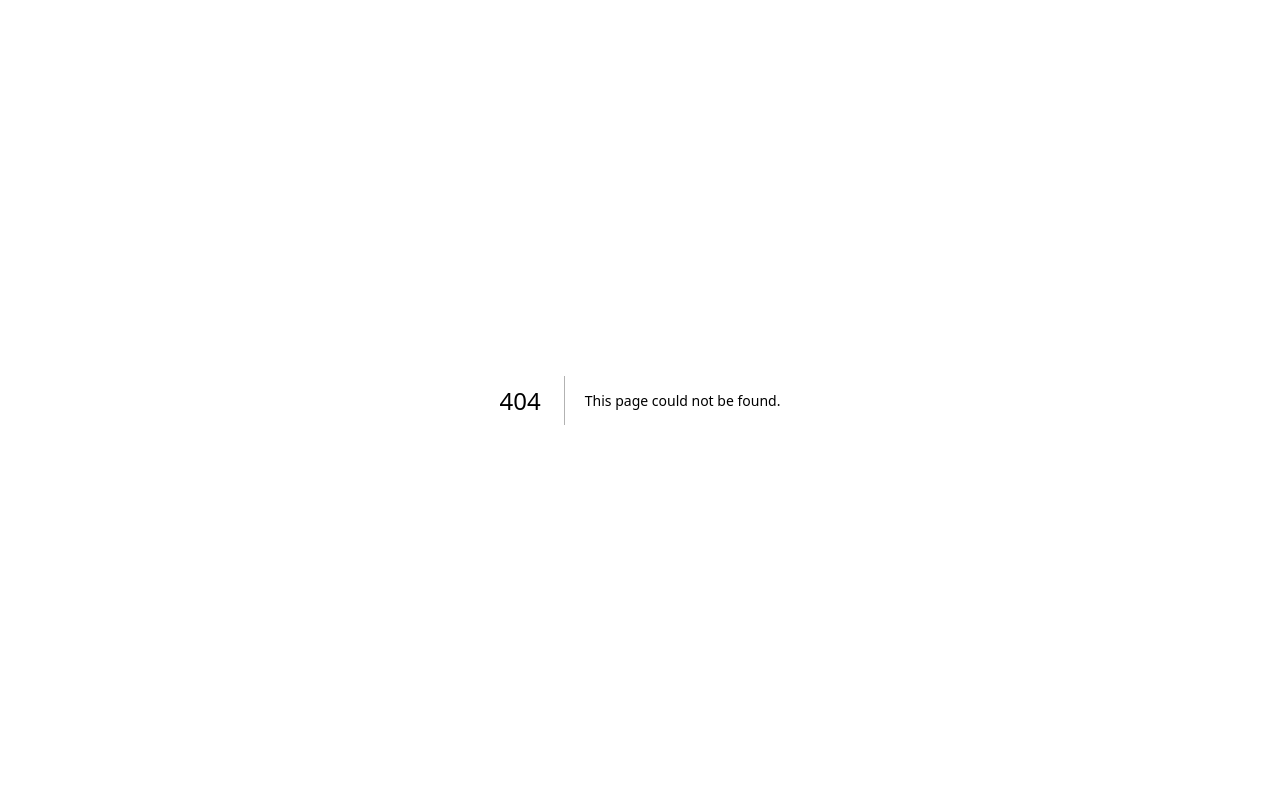
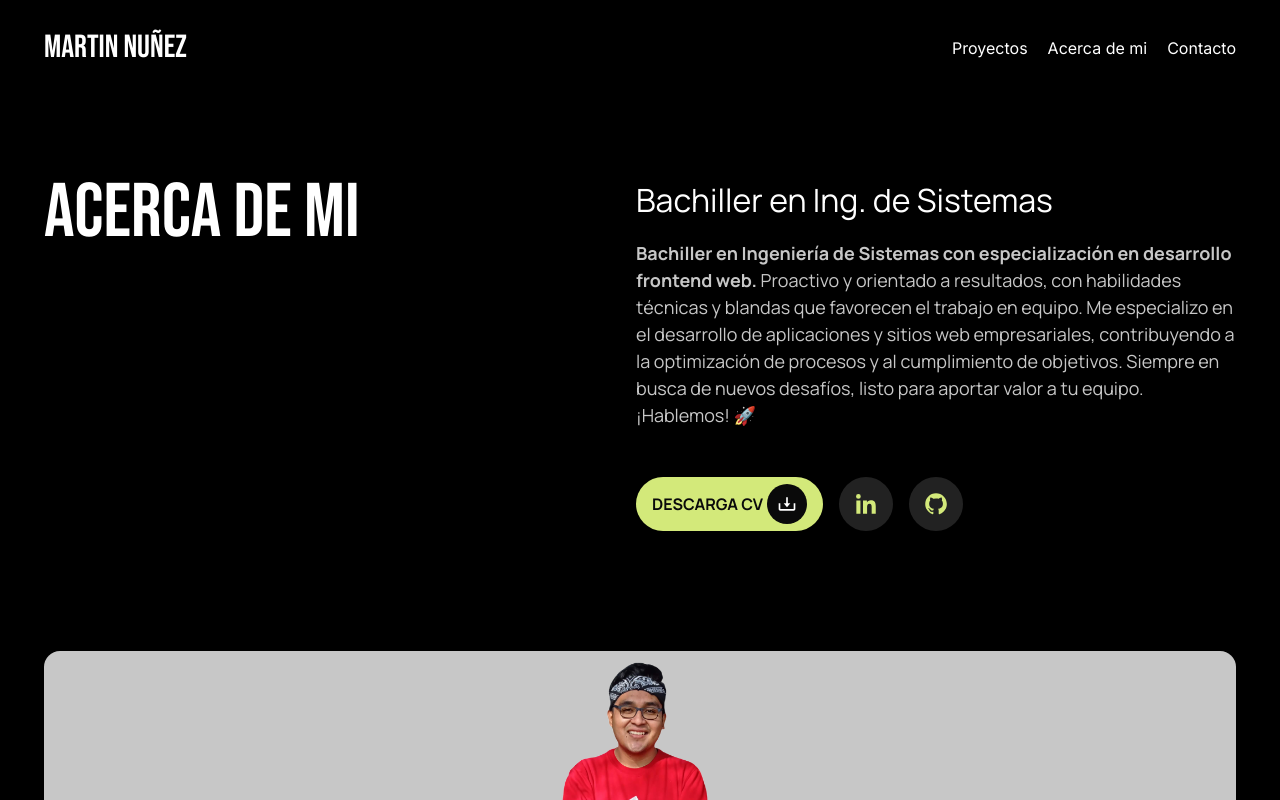
Before and after one commit to martinalonsonu/portfolio-martin, a Next.js app: page /about in a window 1280 px wide. Before the commit this address had no page. Shown: the top 800 px of the page. Built offline with nearby package versions, Linux system fonts and the light colour scheme.

Commit message:
feat: se crea página about para portafolio

```diff
--- /dev/null
+++ b/src/app/about/page.tsx
@@ -0,0 +1,13 @@
+import AboutSection from "@/components/about";
+import Contact from "@/components/contact";
+
+const About = () => {
+  return (
+    <>
+      <AboutSection isHome={false} />
+      <Contact />
+    </>
+  );
+};
+
+export default About;
--- a/src/app/layout.tsx
+++ b/src/app/layout.tsx
@@ -1,5 +1,6 @@
 import type { Metadata } from "next";
 import { Bebas_Neue, Inter, Manrope } from "next/font/google";
+import Header from "@/components/header";
 import "./globals.css";
 
 
@@ -35,6 +36,7 @@ export default function RootLayout({
         className={`${bebasNeue.variable} ${inter.variable} ${manrope.variable} `}
       cz-shortcut-listen="true"
       >
+        <Header />
         {children}
       </body>
     </html>
--- a/src/app/page.tsx
+++ b/src/app/page.tsx
@@ -1,19 +1,15 @@
 import AboutSection from "@/components/about";
 import Contact from "@/components/contact";
-import Header from "@/components/header";
 import Projects from "@/components/projects";
 import Top from "@/components/top";
 
 export default function Home() {
   return (
-    <>
-      <Header />
       <main>
         <Top />
         <Projects />
-        <AboutSection />
+        <AboutSection isHome />
         <Contact />
       </main>
-    </>
   );
 }
--- a/src/components/about.tsx
+++ b/src/components/about.tsx
@@ -1,22 +1,87 @@
-import Image from "next/image"
-import Link from "next/link"
+import Image from "next/image";
+import Link from "next/link";
+import React from "react";
+import Socials from "./socials";
 
-const AboutSection = () => {
+const AboutSection = ({ isHome }: { isHome: boolean }) => {
+  const styles = {
+    isHome: {
+      container:
+        "flex justify-between items-center max-sm:flex-col flex-row max-w-[1224px] m-auto px-4 max-lg:py-16 py-20 border-b border-b-[#484848]",
+      first: "sm:max-w-[544px] w-full flex flex-col items-start justify-center",
+      paragraph:
+        "max-lg:text-base/[160%] text-[18px]/[150%] font-manrope text-[#C7C7C7] max-w-[600px]",
+      containerImage:
+        "w-full h-[400px] sm:w-[500px] sm:h-full max-sm:mt-16 bg-[#C7C7C7] rounded-2xl flex items-end justify-center",
+    },
+    noHome: {
+      container:
+        "flex justify-between items-center flex-col max-w-[1224px] m-auto px-4 max-lg:py-16 py-20",
+      first: "w-full flex max-sm:flex-col flex-row items-start justify-between",
+      paragraph:
+        "max-lg:text-base/[160%] text-[18px]/[150%] font-manrope text-[#C7C7C7] max-w-[600px] mb-12",
+      containerImage:
+        "w-full h-[400px] sm:h-full max-sm:mt-16 bg-[#C7C7C7] rounded-2xl flex items-end justify-center max-sm:mt-20 mt-30",
+    },
+  };
+
+  const ContainerDiv = isHome ? React.Fragment : "div";
+
   return (
-        <section id="aboutMe" className="flex justify-between items-center max-sm:flex-col flex-row max-w-[1224px] m-auto px-4 max-lg:py-16 py-20 border-b border-b-[#484848]">
-            <div className="sm:max-w-[544px] w-full flex flex-col items-start justify-center">
-                <h3 className="max-lg:text-[43px]/[100%] text-[76px]/[100%] font-bebas text-white">ACERCA DE MI</h3>
-                <p className="max-lg:text-base/[160%] text-[32px]/[150%] font-manrope text-white mb-4">Bachiller en Ing. de Sistemas</p>
-                <p className="max-lg:text-base/[160%] text-[18px]/[150%] font-manrope text-[#C7C7C7] max-w-[600px]"><b>Bachiller en Ingeniería de Sistemas con especialización en desarrollo frontend web.</b> Proactivo y orientado a resultados, con habilidades técnicas y blandas que favorecen el trabajo en equipo. Me especializo en el desarrollo de aplicaciones y sitios web empresariales, contribuyendo a la optimización de procesos y al cumplimiento de objetivos. Siempre en busca de nuevos desafíos, listo para aportar valor a tu equipo. ¡Hablemos! 🚀</p>
-                <Link href='/' target="_blank" className="flex text-[#D3E97A] text-[14px]/[150%] font-bold font-manrope max-sm:mt-6 mt-[53px] underline underline-offset-2">
+    <section
+      id="aboutMe"
+      className={isHome ? styles.isHome.container : styles.noHome.container}
+    >
+      <div className={isHome ? styles.isHome.first : styles.noHome.first}>
+        <h3 className="max-lg:text-[43px]/[100%] text-[76px]/[100%] font-bebas text-white">
+          ACERCA DE MI
+        </h3>
+        <ContainerDiv>
+          <p className="max-lg:text-base/[160%] text-[32px]/[150%] font-manrope text-white mb-4">
+            Bachiller en Ing. de Sistemas
+          </p>
+          <p
+            className={
+              isHome ? styles.isHome.paragraph : styles.noHome.paragraph
+            }
+          >
+            <b>
+              Bachiller en Ingeniería de Sistemas con especialización en
+              desarrollo frontend web.
+            </b>{" "}
+            Proactivo y orientado a resultados, con habilidades técnicas y
+            blandas que favorecen el trabajo en equipo. Me especializo en el
+            desarrollo de aplicaciones y sitios web empresariales, contribuyendo
+            a la optimización de procesos y al cumplimiento de objetivos.
+            Siempre en busca de nuevos desafíos, listo para aportar valor a tu
+            equipo. ¡Hablemos! 🚀
+          </p>
+          {!isHome && <Socials textButton="DESCARGA CV" />}
+        </ContainerDiv>
+        {isHome && (
+          <Link
+            href="/about"
+            className="flex text-[#D3E97A] text-[14px]/[150%] font-bold font-manrope max-sm:mt-6 mt-[53px] underline underline-offset-2"
+          >
             MÁS ACERCA DE MÍ
           </Link>
+        )}
       </div>
-            <div className="w-full h-[400px] sm:w-[500px] sm:h-full max-sm:mt-16 bg-[#C7C7C7] rounded-2xl flex items-end justify-center">
-                <Image src="/img-martin-2.png" alt="Martin Nuñez Navarro" width={300} height={400} className="w-full max-sm:h-[400px] h-[500px] object-contain" />
+      <div
+        className={
+          isHome ? styles.isHome.containerImage : styles.noHome.containerImage
+        }
+      >
+        <Image
+          src="/img-martin-2.png"
+          alt="Martin Nuñez Navarro"
+          width={300}
+          height={400}
+          className="w-full max-sm:h-[400px] h-[500px] object-contain"
+        />
       </div>
     </section>
-    )
-}
+  );
+};
 
-export default AboutSection
+export default AboutSection;
--- /dev/null
+++ b/src/components/socials.tsx
@@ -0,0 +1,96 @@
+import Link from "next/link";
+import { FC } from "react";
+
+interface SocialsProps {
+  textButton: string;
+}
+
+const Socials: FC<SocialsProps> = (props) => {
+  const { textButton } = props;
+  const isDownloadCV = textButton === "DESCARGA CV";
+  return (
+    <div className="flex gap-4">
+      <Link
+        href={isDownloadCV ? "/cv-martin-nunez.pdf" : "#contact"}
+        target={isDownloadCV ? "_blank" : ""}
+        className="flex items-center justify-center bg-[#D3E97A] text-[#0A0A0A] font-manrope font-bold text-[14px] sm:text-base w-[163px] sm:w-[187px] h-[48px] sm:h-[54px] px-4 gap-1 py-[19px] rounded-4xl"
+      >
+        {textButton}
+        {isDownloadCV ? (
+          <svg
+            width="40"
+            height="40"
+            viewBox="0 0 40 40"
+            fill="none"
+            xmlns="http://www.w3.org/2000/svg"
+          >
+            <g clipPath="url(#a)">
+              <circle cx="20" cy="20" r="20" fill="#0A0A0A" />
+              <path
+                d="m20 23.333 3.333-4.166h-2.5v-5.834h-1.666v5.834h-2.5z"
+                fill="#fff"
+              />
+              <path
+                d="M26.667 25H13.333v-5.833h-1.666V25c0 .92.747 1.667 1.666 1.667h13.334c.919 0 1.666-.748 1.666-1.667v-5.833h-1.666z"
+                fill="#fff"
+              />
+            </g>
+            <defs>
+              <clipPath id="a">
+                <path fill="#fff" d="M0 0h40v40H0z" />
+              </clipPath>
+            </defs>
+          </svg>
+        ) : (
+          <svg
+            width={40}
+            height={40}
+            viewBox="0 0 40 40"
+            fill="none"
+            xmlns="http://www.w3.org/2000/svg"
+          >
+            <circle cx={20} cy={20} r={20} fill="#0A0A0A" />
+            <path
+              d="m14.991 26.015 8.595-8.595v6.238h1.667v-9.083H16.17v1.666h6.238l-8.595 8.595z"
+              fill="#fff"
+            />
+          </svg>
+        )}
+      </Link>
+      <Link href="https://www.linkedin.com/in/martinalonsonu/" target="_blank">
+        <svg
+          width={54}
+          height={54}
+          viewBox="0 0 54 54"
+          fill="none"
+          xmlns="http://www.w3.org/2000/svg"
+        >
+          <rect width={54} height={54} rx={27} fill="#222" />
+          <path
+            d="M19.398 21.797a2.37 2.37 0 1 0 0-4.74 2.37 2.37 0 0 0 0 4.74m4.609 1.796v13.15h4.083V30.24c0-1.716.323-3.378 2.45-3.378 2.099 0 2.125 1.962 2.125 3.487v6.396h4.085v-7.212c0-3.543-.763-6.265-4.903-6.265-1.988 0-3.32 1.09-3.866 2.123h-.055v-1.798zm-6.654 0h4.09v13.15h-4.09z"
+            fill="#D3E97A"
+          />
+        </svg>
+      </Link>
+      <Link href="https://github.com/martinalonsonu" target="_blank">
+        <svg
+          width={54}
+          height={54}
+          viewBox="0 0 54 54"
+          fill="none"
+          xmlns="http://www.w3.org/2000/svg"
+        >
+          <rect width={54} height={54} rx={27} fill="#222" />
+          <path
+            fillRule="evenodd"
+            clipRule="evenodd"
+            d="M27.028 16.167c-5.968 0-10.805 4.837-10.805 10.805 0 4.773 3.095 8.824 7.39 10.254.54.097.735-.235.735-.521 0-.257-.009-.937-.012-1.838-3.006.652-3.641-1.45-3.641-1.45-.49-1.247-1.2-1.58-1.2-1.58-.98-.67.075-.655.075-.655 1.086.076 1.655 1.113 1.655 1.113.964 1.651 2.53 1.175 3.144.898.098-.698.38-1.175.688-1.445-2.399-.272-4.921-1.199-4.921-5.34 0-1.178.421-2.144 1.11-2.898-.11-.275-.484-1.374.107-2.86 0 0 .906-.292 2.97 1.106a10.3 10.3 0 0 1 2.704-.364c.913.001 1.823.123 2.704.364 2.065-1.399 2.97-1.106 2.97-1.106.591 1.486.22 2.585.108 2.86.693.754 1.11 1.719 1.11 2.897 0 4.153-2.525 5.065-4.932 5.333.384.333.731.992.731 2 0 1.445-.013 2.61-.013 2.965 0 .289.193.625.744.519 4.293-1.433 7.384-5.48 7.384-10.252 0-5.968-4.837-10.805-10.805-10.805"
+            fill="#D3E97A"
+          />
+        </svg>
+      </Link>
+    </div>
+  );
+};
+
+export default Socials;
--- a/src/components/top.tsx
+++ b/src/components/top.tsx
@@ -1,5 +1,5 @@
-import Link from "next/link"
 import Image from "next/image"
+import Socials from "./socials"
 
 const Top = () => {
 
@@ -12,27 +12,7 @@ const Top = () => {
             <p className="text-[#C7C7C7] max-lg:text-base text-[18px] mb-10 font-manrope">
               Un ingeniero de sistemas apasionado por el desarrollo web, enfocado en crear experiencias accesibles y amigables para el usuario.
             </p>
-            <div className="flex gap-4">
-              <Link href="#contact" className="flex items-center justify-center bg-[#D3E97A] text-[#0A0A0A] font-manrope font-bold text-[14px] sm:text-base w-[163px] sm:w-[187px] h-[48px] sm:h-[54px] px-4 gap-1 py-[19px] rounded-4xl">
-                CONTÁCTAME
-                <svg width={40} height={40} viewBox="0 0 40 40" fill="none" xmlns="http://www.w3.org/2000/svg">
-                  <circle cx={20} cy={20} r={20} fill="#0A0A0A" />
-                  <path d="m14.991 26.015 8.595-8.595v6.238h1.667v-9.083H16.17v1.666h6.238l-8.595 8.595z" fill="#fff" />
-                </svg>
-              </Link>
-              <Link href="https://www.linkedin.com/in/martinalonsonu/" target="_blank">
-                <svg width={54} height={54} viewBox="0 0 54 54" fill="none" xmlns="http://www.w3.org/2000/svg">
-                  <rect width={54} height={54} rx={27} fill="#222" />
-                  <path d="M19.398 21.797a2.37 2.37 0 1 0 0-4.74 2.37 2.37 0 0 0 0 4.74m4.609 1.796v13.15h4.083V30.24c0-1.716.323-3.378 2.45-3.378 2.099 0 2.125 1.962 2.125 3.487v6.396h4.085v-7.212c0-3.543-.763-6.265-4.903-6.265-1.988 0-3.32 1.09-3.866 2.123h-.055v-1.798zm-6.654 0h4.09v13.15h-4.09z" fill="#D3E97A" />
-                </svg>
-              </Link>
-              <Link href="https://github.com/martinalonsonu" target="_blank">
-                <svg width={54} height={54} viewBox="0 0 54 54" fill="none" xmlns="http://www.w3.org/2000/svg">
-                  <rect width={54} height={54} rx={27} fill="#222" />
-                  <path fillRule="evenodd" clipRule="evenodd" d="M27.028 16.167c-5.968 0-10.805 4.837-10.805 10.805 0 4.773 3.095 8.824 7.39 10.254.54.097.735-.235.735-.521 0-.257-.009-.937-.012-1.838-3.006.652-3.641-1.45-3.641-1.45-.49-1.247-1.2-1.58-1.2-1.58-.98-.67.075-.655.075-.655 1.086.076 1.655 1.113 1.655 1.113.964 1.651 2.53 1.175 3.144.898.098-.698.38-1.175.688-1.445-2.399-.272-4.921-1.199-4.921-5.34 0-1.178.421-2.144 1.11-2.898-.11-.275-.484-1.374.107-2.86 0 0 .906-.292 2.97 1.106a10.3 10.3 0 0 1 2.704-.364c.913.001 1.823.123 2.704.364 2.065-1.399 2.97-1.106 2.97-1.106.591 1.486.22 2.585.108 2.86.693.754 1.11 1.719 1.11 2.897 0 4.153-2.525 5.065-4.932 5.333.384.333.731.992.731 2 0 1.445-.013 2.61-.013 2.965 0 .289.193.625.744.519 4.293-1.433 7.384-5.48 7.384-10.252 0-5.968-4.837-10.805-10.805-10.805" fill="#D3E97A" />
-                </svg>
-              </Link>
-            </div>
+            <Socials textButton="CONTÁCTAME" />
           </div>
           <div className="w-[343px] h-[400px] sm:w-[600px] sm:h-full bg-[#C7C7C7] rounded-2xl flex items-end justify-center">
             <Image src="/img-martin.png" alt="Martin Nuñez Navarro" width={550} height={400} className="w-full" />
```
Lines whose indentation alone changed are shown as unchanged.
